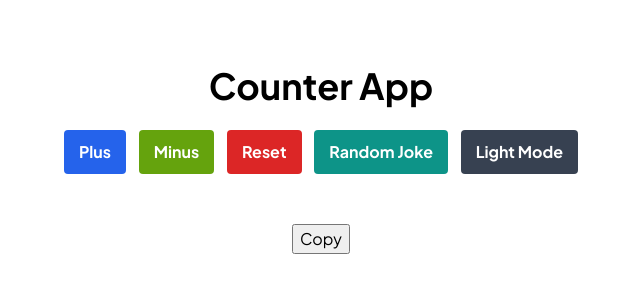
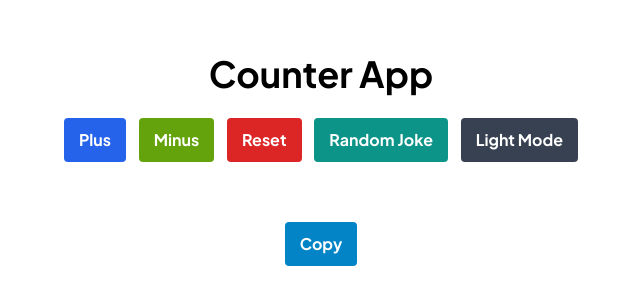
Before and after one commit to kelz-labs/counter-app, a plain HTML site: page index.html in a window 1280 px wide. Shown: the part 187-492 px from the top of the page, without its empty margins (319-959 px from the left). Drawn offline with Linux system fonts and the light colour scheme.

Commit message:
feat: styling copy button

```diff
--- a/styles.css
+++ b/styles.css
@@ -63,6 +63,8 @@ h6 {
   --teal-700: rgb(15 118 110);
   --gray-700: rgb(55 65 81);
   --gray-800: rgb(31 41 55);
+  --sky-600: rgb(2 132 199);
+  --sky-700: rgb(3 105 161);
 }
 
 button {
@@ -217,6 +219,24 @@ body {
   background-color: var(--teal-700);
 }
 
+#copy-button {
+  margin-top: 10px;
+  background-color: var(--sky-600);
+  border: none;
+  border-radius: 0.25rem;
+  color: white;
+  font-weight: bold;
+  transition-property: all;
+  cursor: pointer;
+  padding: 10px 15px 10px 15px;
+  transition-timing-function: cubic-bezier(0.4, 0, 0.2, 1);
+  transition-duration: 150ms;
+}
+
+#copy-button:hover {
+  background-color: var(--sky-700);
+}
+
 #counter-value {
   font-weight: bold;
   font-size: 1.75rem;
```
